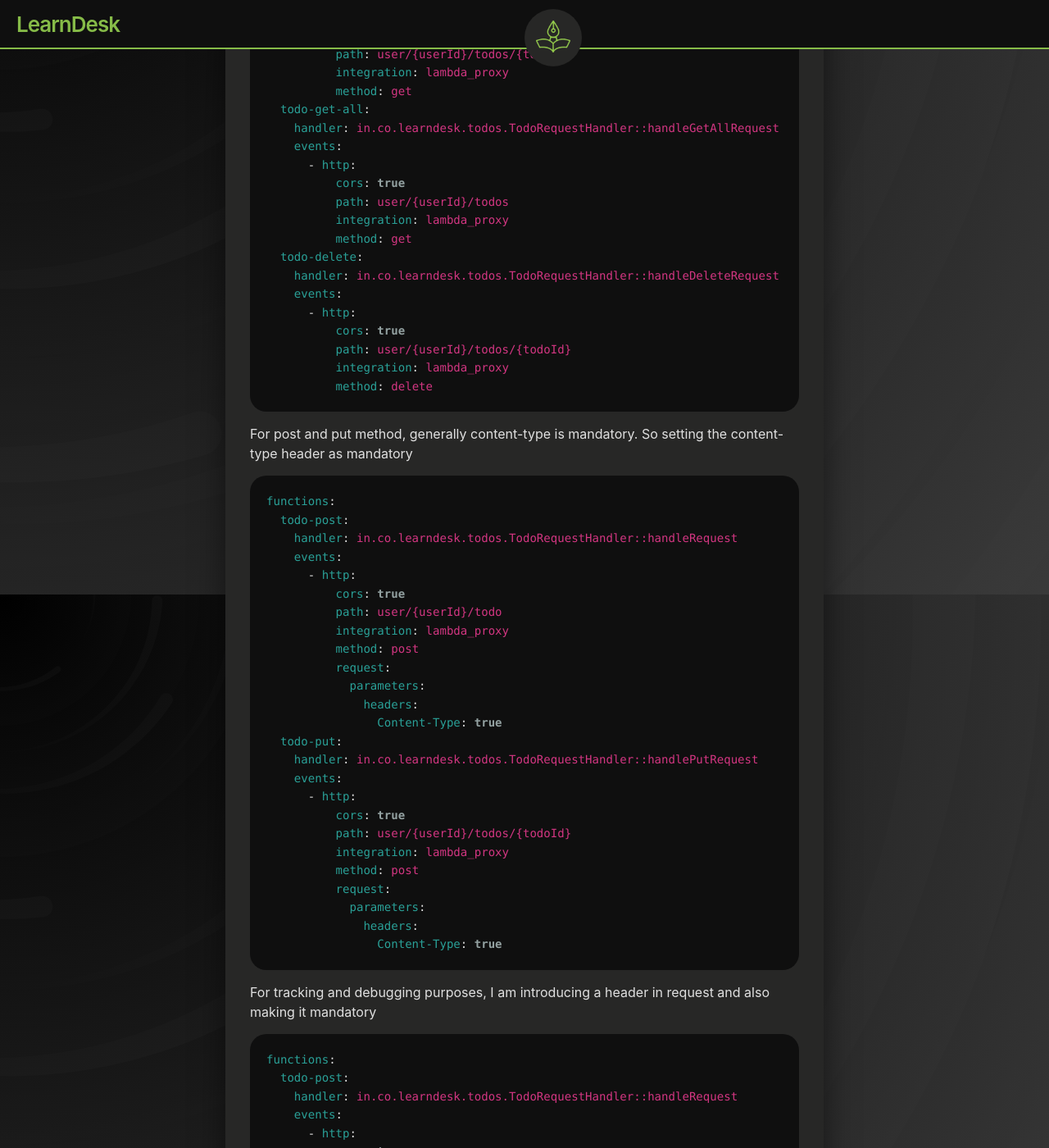
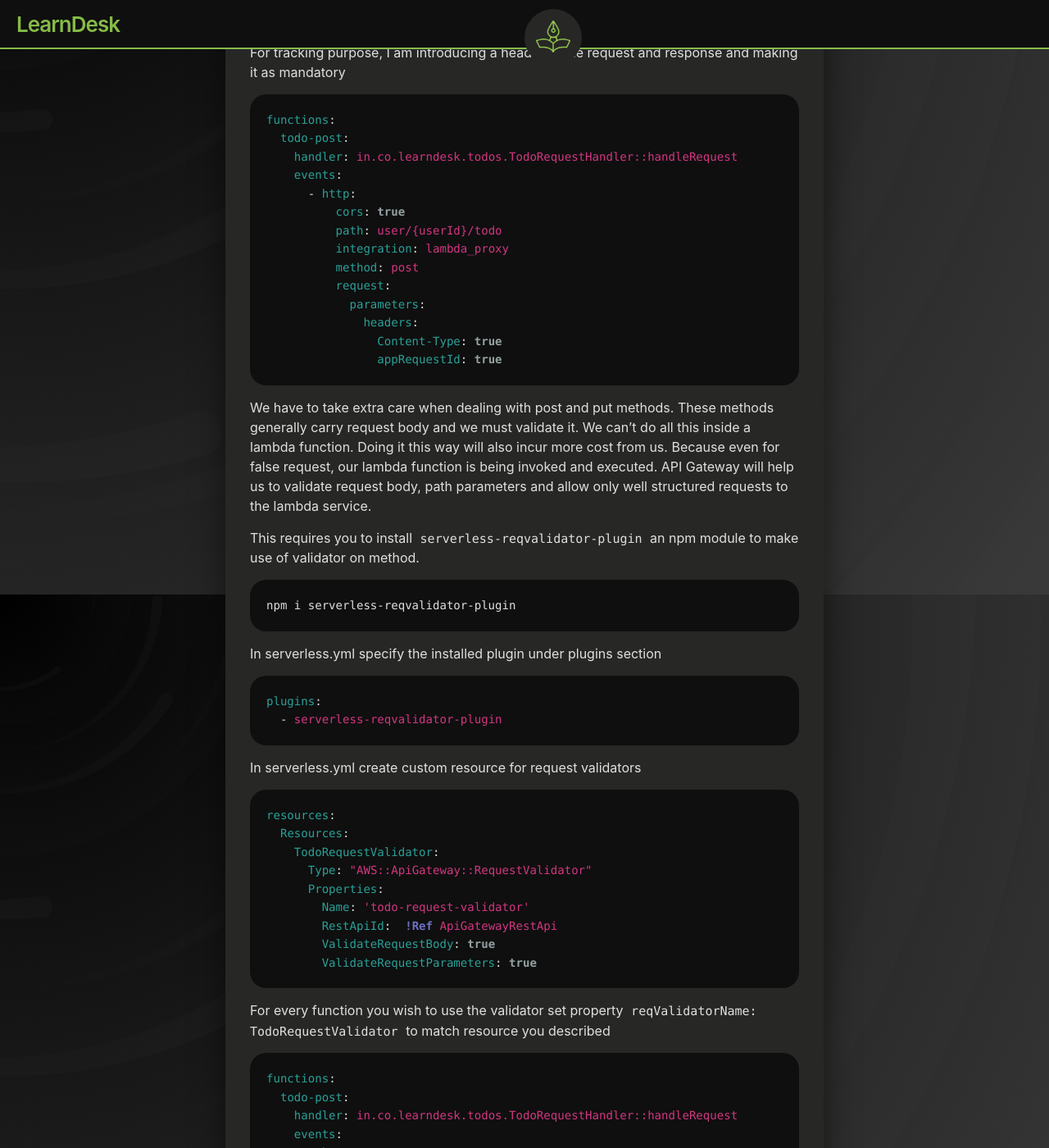
Before and after one commit to sayeekrish/sayeekrish.github.io, a Jekyll site: the page built from _posts/2020-07-01-serverless-api-lambda-gateway.md, in a window 1280 px wide and 1400 px high, scrolled down 3115 px. Shown: the whole window at 82% size. Built offline with Jekyll 4.4.1, drawn with Linux system fonts in a browser that asks for light colours; some of the changed text lies outside the part shown.

Commit message:
Update 2020-07-01-serverless-api-lambda-gateway.md

````diff
--- a/_posts/2020-07-01-serverless-api-lambda-gateway.md
+++ b/_posts/2020-07-01-serverless-api-lambda-gateway.md
@@ -14,10 +14,10 @@
     4. Cost Effective in unpredictable workload
 
 ###### Disadvantages:
-    1. Not for long running processes.
-    2. Vendor lock-in
+    1. Not for long running processes (30 sec is the limit for the lambda service when you use along with API Gateway)
+    2. Vendor lock-in.
 
-I am taking a simple usecase here, an todo app to show you basic operations like create, get, update and delete an task.
+I am taking a simple usecase here, a post API to add a task, full implementation of this article can be found in the github project
 
 ###### Software Requirements:
     1. Nodejs
@@ -65,7 +65,7 @@
 
 ```
 
-We are going to have 5 functions in total. List them under functions section
+We are going to have 5 API's. Each API will have its own function. List them all under functions section.
 
 ```yaml
 service: todos
@@ -78,17 +78,9 @@
 functions:
   todo-post:
     handler: in.co.learndesk.todos.TodoRequestHandler::handleRequest
-  todo-put:
-    handler: in.co.learndesk.todos.TodoRequestHandler::handlePutRequest
-  todo-get:
-    handler: in.co.learndesk.todos.TodoRequestHandler::handleGetRequest
-  todo-get-all:
-    handler: in.co.learndesk.todos.TodoRequestHandler::handleGetAllRequest
-  todo-delete:
-    handler: in.co.learndesk.todos.TodoRequestHandler::handleDeleteRequest
 ```
 
-Now attach http endpoint for each of these functions along with its Http method
+Now attach an http endpoint for each of these functions along with its Http method
 
 ```yaml
 functions:
@@ -100,41 +92,9 @@
           path: user/{userId}/todo
           integration: lambda_proxy
           method: post
-  todo-put:
-    handler: in.co.learndesk.todos.TodoRequestHandler::handlePutRequest
-    events:
-      - http:
-          cors: true
-          path: user/{userId}/todos/{todoId}
-          integration: lambda_proxy
-          method: post
-  todo-get:
-    handler: in.co.learndesk.todos.TodoRequestHandler::handleGetRequest
-    events:
-      - http:
-          cors: true
-          path: user/{userId}/todos/{todoId}
-          integration: lambda_proxy
-          method: get
-  todo-get-all:
-    handler: in.co.learndesk.todos.TodoRequestHandler::handleGetAllRequest
-    events:
-      - http:
-          cors: true
-          path: user/{userId}/todos
-          integration: lambda_proxy
-          method: get
-  todo-delete:
-    handler: in.co.learndesk.todos.TodoRequestHandler::handleDeleteRequest
-    events:
-      - http:
-          cors: true
-          path: user/{userId}/todos/{todoId}
-          integration: lambda_proxy
-          method: delete
 ```
 
-For post and put method, generally content-type is mandatory. So setting the content-type header as mandatory
+Generally content-type is mandatory for all post methods. So setting the content-type header as mandatory
 
 ```yaml
 functions:
@@ -150,21 +110,9 @@
             parameters:
               headers:
                 Content-Type: true
-  todo-put:
-    handler: in.co.learndesk.todos.TodoRequestHandler::handlePutRequest
-    events:
-      - http:
-          cors: true
-          path: user/{userId}/todos/{todoId}
-          integration: lambda_proxy
-          method: post
-          request:
-            parameters:
-              headers:
-                Content-Type: true
 ```
 
-For tracking and debugging purposes, I am introducing a header in request and also making it mandatory
+For tracking purpose, I am introducing a header to the request and response and making it as mandatory
 
 ```yaml
 functions:
@@ -181,53 +129,176 @@
               headers:
                 Content-Type: true
                 appRequestId: true
-todo-put:
-    handler: in.co.learndesk.todos.TodoRequestHandler::handlePutRequest
+```
+
+We have to take extra care when dealing with post and put methods. These methods generally carry request body and we must validate it. We can't do all this inside a lambda function. Doing it this way will also incur more cost from us. Because even for false request, our lambda function is being invoked and executed. API Gateway will help us to validate request body, path parameters and allow only well structured requests to the lambda service.
+
+This requires you to install `serverless-reqvalidator-plugin` an npm module to make use of validator on method.
+
+```cmd
+npm i serverless-reqvalidator-plugin
+```
+
+In serverless.yml specify the installed plugin under plugins section
+
+```yaml
+plugins:
+  - serverless-reqvalidator-plugin
+```
+
+In serverless.yml create custom resource for request validators
+
+
+```yaml
+resources:
+  Resources:
+    TodoRequestValidator:
+      Type: "AWS::ApiGateway::RequestValidator"
+      Properties:
+        Name: 'todo-request-validator'
+        RestApiId:  !Ref ApiGatewayRestApi
+        ValidateRequestBody: true
+        ValidateRequestParameters: true
+```
+
+For every function you wish to use the validator set property `reqValidatorName: TodoRequestValidator` to match resource you described
+
+```yaml
+functions:
+  todo-post:
+    handler: in.co.learndesk.todos.TodoRequestHandler::handleRequest
     events:
       - http:
           cors: true
-          path: user/{userId}/todos/{todoId}
+          path: user/{userId}/todo
           integration: lambda_proxy
           method: post
+          reqValidatorName: TodoRequestValidator
           request:
             parameters:
               headers:
                 Content-Type: true
                 appRequestId: true
-  todo-get:
-    handler: in.co.learndesk.todos.TodoRequestHandler::handleGetRequest
+```
+
+Now comes the model definition on how the request body should be. We are going to use an another serverless plugin `serverless-aws-documentation` that adds support for documentation and models
+
+```cmd
+npm i serverless-aws-documentation
+```
+
+Next, add the serverless-aws-documenation plugin into serverless.yml file:
+
+```yaml
+plugins:
+  - serverless-reqvalidator-plugin
+  - serverless-aws-documentation
+```
+
+Define the model
+
+```yaml
+custom:
+  documentation:
+    api:
+      info:
+        version: '1.0.0'
+        title: Todo app
+    models:
+      - name: TodoRequestModel
+        contentType: application/json
+        schema:
+          type: object
+          properties:
+            name:
+              type: string
+            isComplete:
+              type: boolean
+            category:
+              type: array
+              items:
+                type: string
+                uniqueItems: true
+                minItems: 1
+                enum: ["HOME", "WORK"]
+          required: [name, isComplete, category]
+```
+
+Next add the model on to the method
+
+```yaml
+functions:
+  todo-post:
+    handler: in.co.learndesk.todos.TodoRequestHandler::handleRequest
     events:
       - http:
+          documentation:
+            summary: Create an item
+            description: Add a new item to the todo list
+            requestModels:
+              "application/json": TodoRequestModel
           cors: true
-          path: user/{userId}/todos/{todoId}
+          path: user/{userId}/todo
           integration: lambda_proxy
-          method: get
+          method: post
+          reqValidatorName: TodoRequestValidator
           request:
             parameters:
               headers:
-                appRequestId: true
-  todo-get-all:
-    handler: in.co.learndesk.todos.TodoRequestHandler::handleGetAllRequest
-    events:
-      - http:
-          cors: true
-          path: user/{userId}/todos
-          integration: lambda_proxy
-          method: get
-          request:
-            parameters:
-              headers:
-                appRequestId: true
-  todo-delete:
-    handler: in.co.learndesk.todos.TodoRequestHandler::handleDeleteRequest
-    events:
-      - http:
-          cors: true
-          path: user/{userId}/todos/{todoId}
-          integration: lambda_proxy
-          method: delete
-          request:
-            parameters:
-              headers:
+                Content-Type: true
                 appRequestId: true
 ```
+Now we have given full responsibility to gateway service to validate our API's before it calls our lambda function. API Gateway has default template defined, But We can customize to our needs. Also as I said at the begining, We should add appResponseId header to trace the response. Here is the place to do it. Add the below part to the existing resources section:
+
+```yaml
+    Unauthorized:
+      Type: "AWS::ApiGateway::GatewayResponse"
+      Properties:
+        ResponseParameters:
+          gatewayresponse.header.appResponseId: method.request.header.appResponseId
+        ResponseTemplates:
+          "application/json": '{"responseHeader":{"statusCode":401,"statusMessage":"Requested resource is restricted and requires authentication"}}'
+        ResponseType: UNAUTHORIZED
+        RestApiId:  !Ref ApiGatewayRestApi
+        StatusCode: 401
+    Forbidden:
+      Type: "AWS::ApiGateway::GatewayResponse"
+      Properties:
+        ResponseParameters:
+          gatewayresponse.header.appResponseId: method.request.header.appResponseId
+        ResponseTemplates:
+          "application/json": '{"responseHeader":{"statusCode":403,"statusMessage":"User is not authorized to access this resource"}}'
+        ResponseType: ACCESS_DENIED
+        RestApiId:  !Ref ApiGatewayRestApi
+        StatusCode: 403
+    BadRequest:
+      Type: "AWS::ApiGateway::GatewayResponse"
+      Properties:
+        ResponseParameters:
+          gatewayresponse.header.appResponseId: method.request.header.appResponseId
+        ResponseTemplates:
+          "application/json": '{"responseHeader":{"statusCode":400,"statusMessage":"Request was malformed or syntactically incorrect"}}'
+        ResponseType: BAD_REQUEST_BODY
+        RestApiId:  !Ref ApiGatewayRestApi
+        StatusCode: 400
+    BadRequestParameters:
+      Type: "AWS::ApiGateway::GatewayResponse"
+      Properties:
+        ResponseParameters:
+          gatewayresponse.header.appResponseId: method.request.header.appResponseId
+        ResponseTemplates:
+          "application/json": '{"responseHeader":{"statusCode":400,"statusMessage":"Request was malformed or syntactically incorrect"}}'
+        ResponseType: BAD_REQUEST_PARAMETERS
+        RestApiId:  !Ref ApiGatewayRestApi
+        StatusCode: 400
+    ResourceNotFound:
+      Type: "AWS::ApiGateway::GatewayResponse"
+      Properties:
+        ResponseParameters:
+          gatewayresponse.header.appResponseId: method.request.header.appResponseId
+        ResponseTemplates:
+          "application/json": '{"responseHeader":{"statusCode":404,"statusMessage":"Malformed or unknown URI"}}'
+        ResponseType: RESOURCE_NOT_FOUND
+        RestApiId:  !Ref ApiGatewayRestApi
+        StatusCode: 404
+```
````
Also changed, not shown: other parts of _posts/2020-07-01-serverless-api-lambda-gateway.md (+1 -1 lines).
